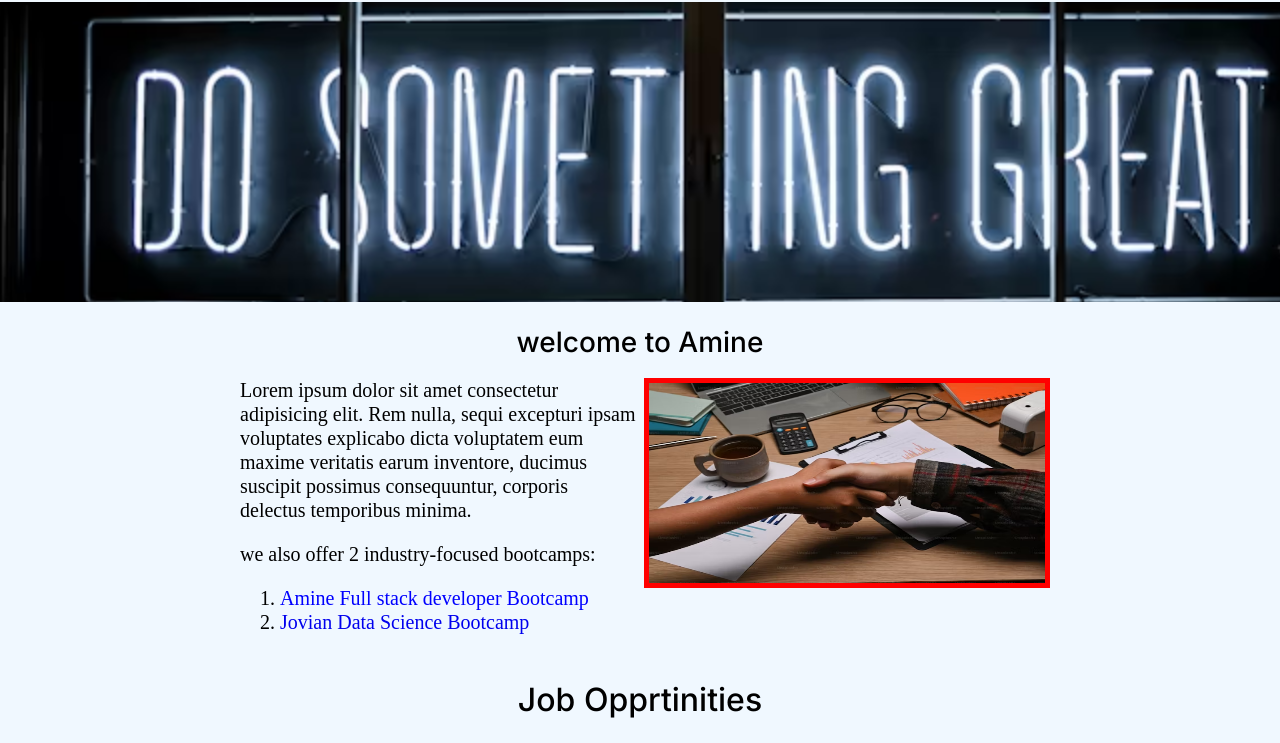
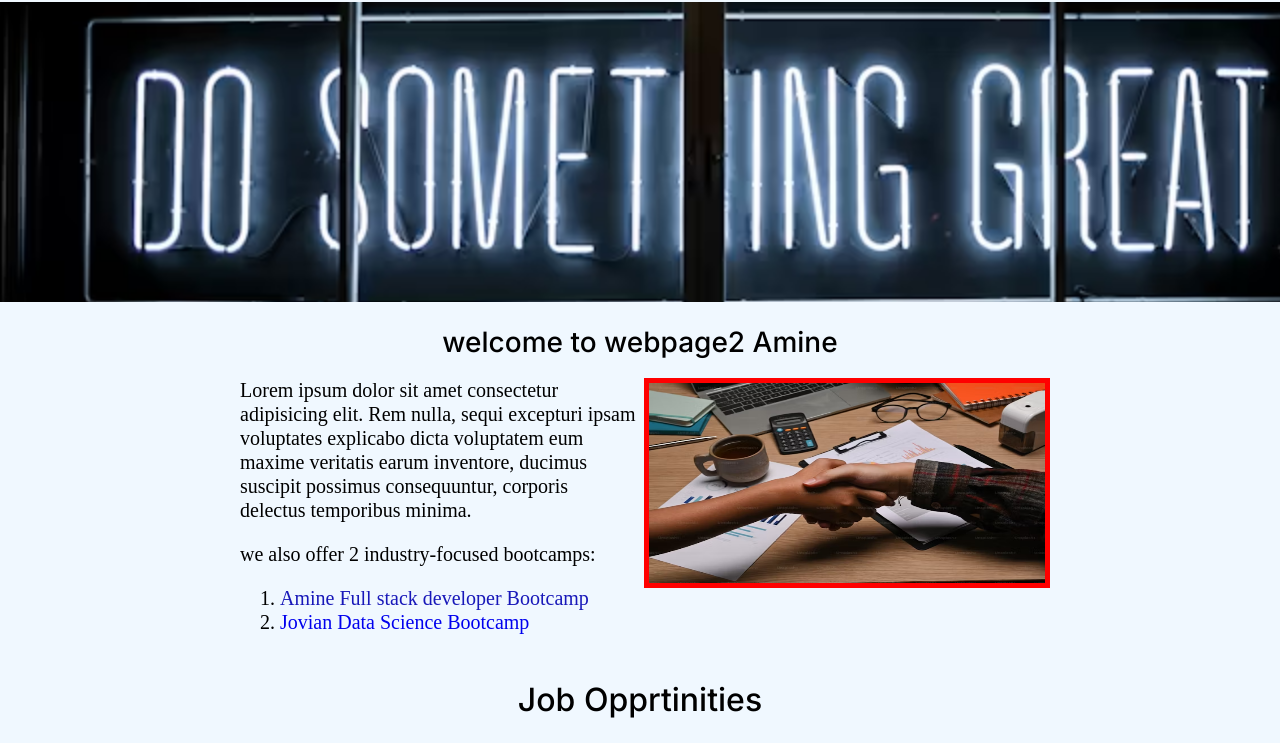
Before and after one commit to amine842/webpage2, a plain HTML site: page source/webpage2.html in a window 1280 px wide. In both pictures the pointer is over the link "Amine Full stack developer Bootcamp". Shown: the part 40-783 px from the top of the page. Drawn offline with Linux system fonts and the light colour scheme.

Commit message:
html and css

```diff
--- a/source/stylewebpage2.css
+++ b/source/stylewebpage2.css
@@ -12,7 +12,7 @@ a  {
 }
 
 a:hover, a:focus{
-    color: blue;
+    color: rgb(24, 24, 185);
 }
 
 #navbar {
--- a/source/webpage2.html
+++ b/source/webpage2.html
@@ -20,7 +20,7 @@
     <div>
         <div id="navbar"><img src="jovian_logo.svg" width="80px" alt=""></div>
         <div><img id="banner" src="unplash3.avif" alt="Job" style="width: 1400px;height: 300px;"></div>
-        <h1 >welcome to Amine</h1>
+        <h1 >welcome to webpage2 Amine</h1>
         <div id="about">
             <div id="description">    Lorem ipsum dolor sit amet consectetur adipisicing elit.
                 Rem nulla, sequi excepturi ipsam voluptates explicabo
```
